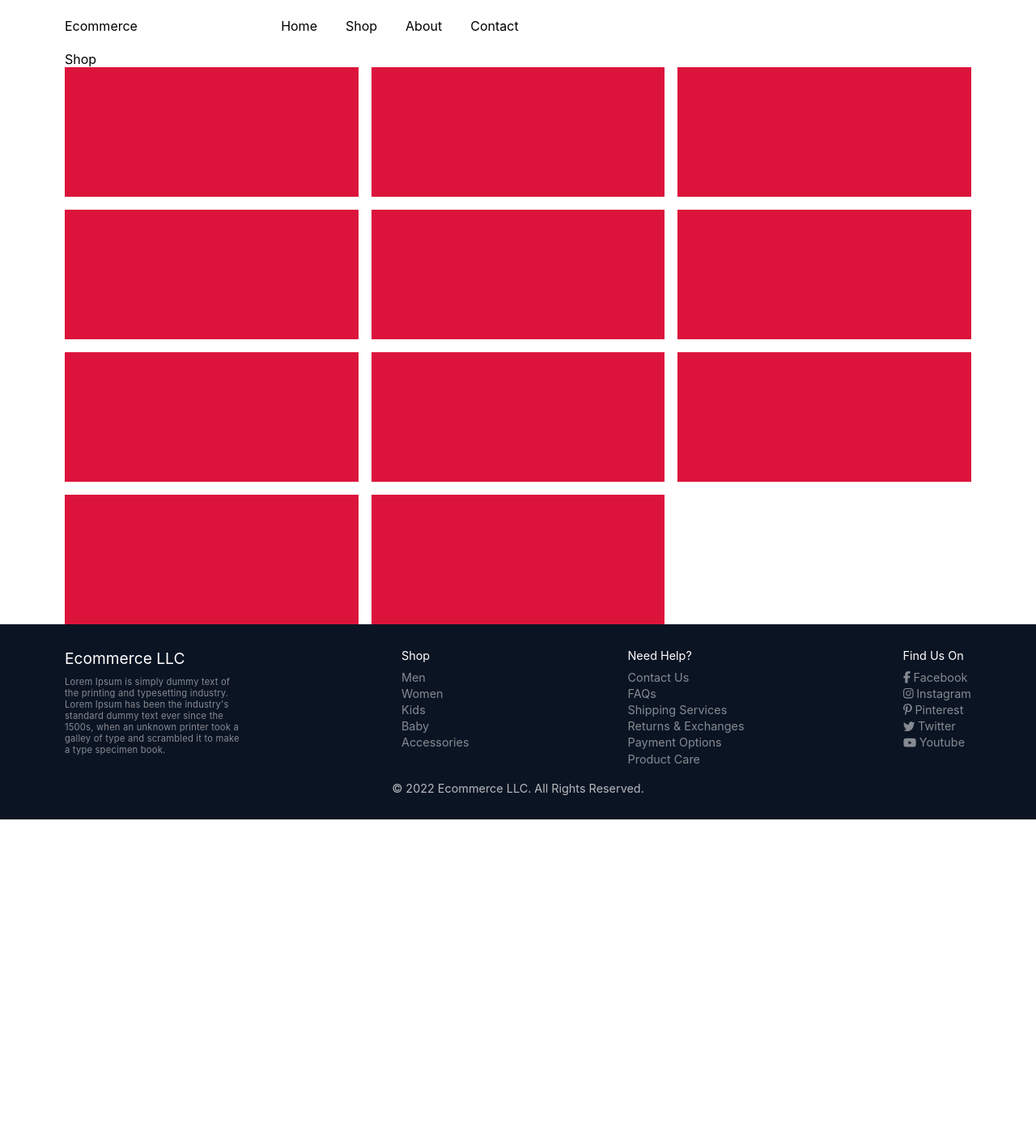
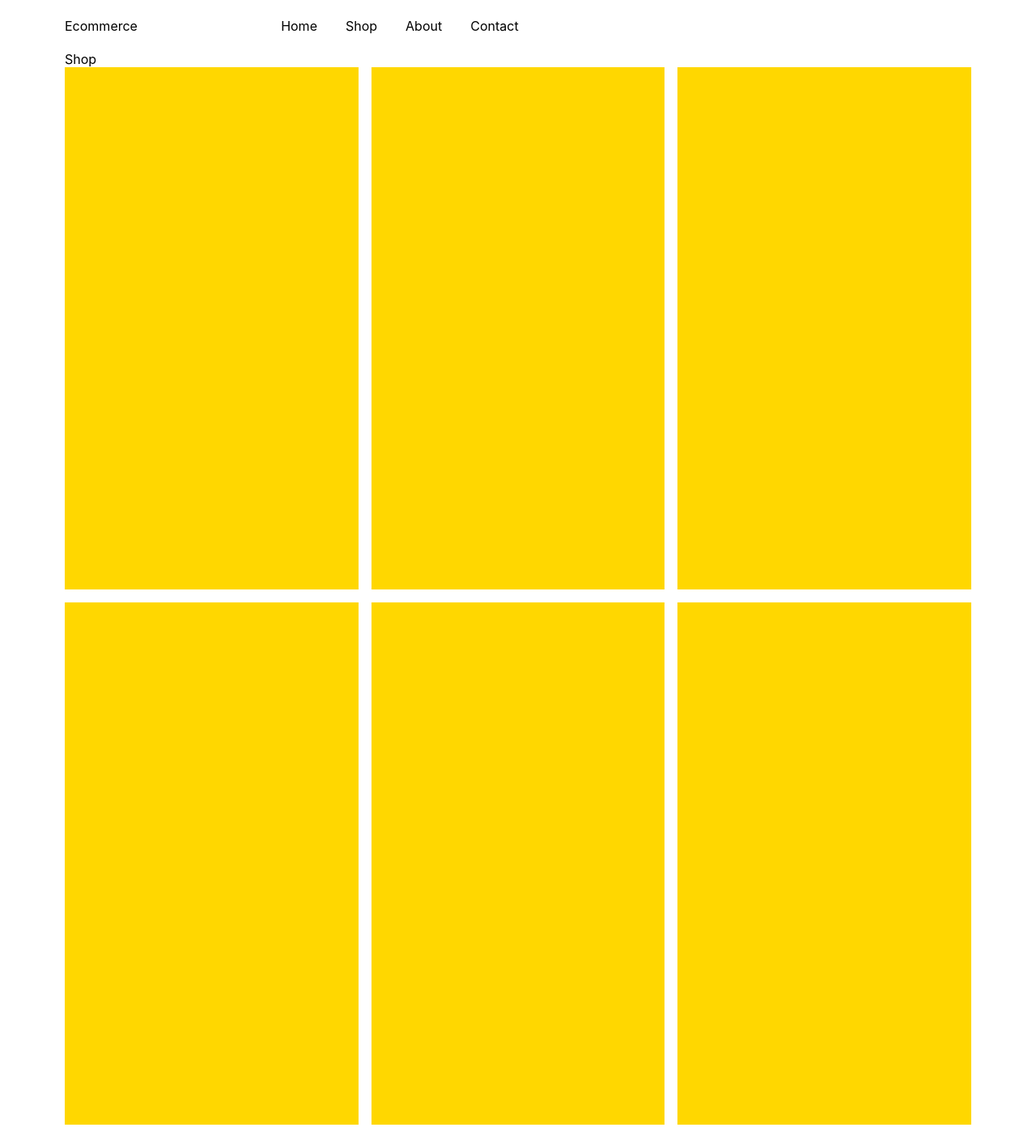
Before and after one commit to ashishthomas2202/Ecom, a Next.js app: page /shop in a window 1280 px wide. Shown: the top 1403 px of the page at 81% size. Before the commit the page ends 1012 px from the top, so only its background shows below. Built offline with nearby package versions, Linux system fonts and the light colour scheme.

Commit message:
added aspect ratio in product component

```diff
--- /dev/null
+++ b/components/Product/Product.js
@@ -0,0 +1,46 @@
+import React, { useState, useEffect } from 'react';
+
+export default function Product({ data, aspectRatio }) {
+  //     aspect ratio  | padding-bottom value
+  // --------------|----------------------
+  //    9:16       |       177.78%
+  //    16:9       |       56.25%
+  //     4:3       |       75%
+  //     3:2       |       66.66%
+  //     8:5       |       62.5%
+
+  const [ratio, setRatio] = useState(177.78);
+
+  const [style, setStyle] = useState({
+    width: '100%',
+    paddingBottom: `${ratio}%`,
+    background: 'gold',
+  });
+
+  function calculateAspectRatio() {
+    let firstNumber = parseInt(
+      aspectRatio.substring(0, aspectRatio.indexOf(':'))
+    );
+    let secondNumber = parseInt(
+      aspectRatio.substring(aspectRatio.indexOf(':') + 1)
+    );
+
+    if (!(isNaN(firstNumber) || isNaN(secondNumber))) {
+      let newRatio = (secondNumber / firstNumber) * 100;
+      setRatio(newRatio);
+      setStyle({ ...style, paddingBottom: `${newRatio}%` });
+    }
+  }
+
+  useEffect(() => {
+    if (aspectRatio) {
+      calculateAspectRatio();
+    }
+  }, []);
+
+  useEffect(() => {
+    setStyle({ ...style, paddingBottom: `${ratio}%` });
+  }, [ratio]);
+
+  return <div style={style}></div>;
+}
--- a/pages/shop/index.js
+++ b/pages/shop/index.js
@@ -1,64 +1,24 @@
 import React from 'react';
 import Layout from '../../components/Layout/Layout';
 import Grid from '../../components/Basic/Grid/Grid';
+import Product from '../../components/Product/Product';
 export default function Shop() {
   let productGrid = (
     <Grid>
-      <div
-        style={{ height: '160px', width: '100%', backgroundColor: 'crimson' }}
-      >
-        {''}
-      </div>
-      <div
-        style={{ height: '160px', width: '100%', backgroundColor: 'crimson' }}
-      >
-        {''}
-      </div>
-      <div
-        style={{ height: '160px', width: '100%', backgroundColor: 'crimson' }}
-      >
-        {''}
-      </div>
-      <div
-        style={{ height: '160px', width: '100%', backgroundColor: 'crimson' }}
-      >
-        {''}
-      </div>
-      <div
-        style={{ height: '160px', width: '100%', backgroundColor: 'crimson' }}
-      >
-        {''}
-      </div>
-      <div
-        style={{ height: '160px', width: '100%', backgroundColor: 'crimson' }}
-      >
-        {''}
-      </div>
-      <div
-        style={{ height: '160px', width: '100%', backgroundColor: 'crimson' }}
-      >
-        {''}
-      </div>
-      <div
-        style={{ height: '160px', width: '100%', backgroundColor: 'crimson' }}
-      >
-        {''}
-      </div>
-      <div
-        style={{ height: '160px', width: '100%', backgroundColor: 'crimson' }}
-      >
-        {''}
-      </div>
-      <div
-        style={{ height: '160px', width: '100%', backgroundColor: 'crimson' }}
-      >
-        {''}
-      </div>
-      <div
-        style={{ height: '160px', width: '100%', backgroundColor: 'crimson' }}
-      >
-        {''}
-      </div>
+      <Product />
+      <Product />
+      <Product />
+      <Product />
+      <Product />
+      <Product />
+      <Product />
+      <Product />
+      <Product />
+      <Product />
+      <Product />
+      <Product />
+      <Product />
+      <Product />
     </Grid>
   );
   return (
```
Also changed, not shown: components/Basic/Grid/Grid.module.scss (deleted, +0 -7 lines).
